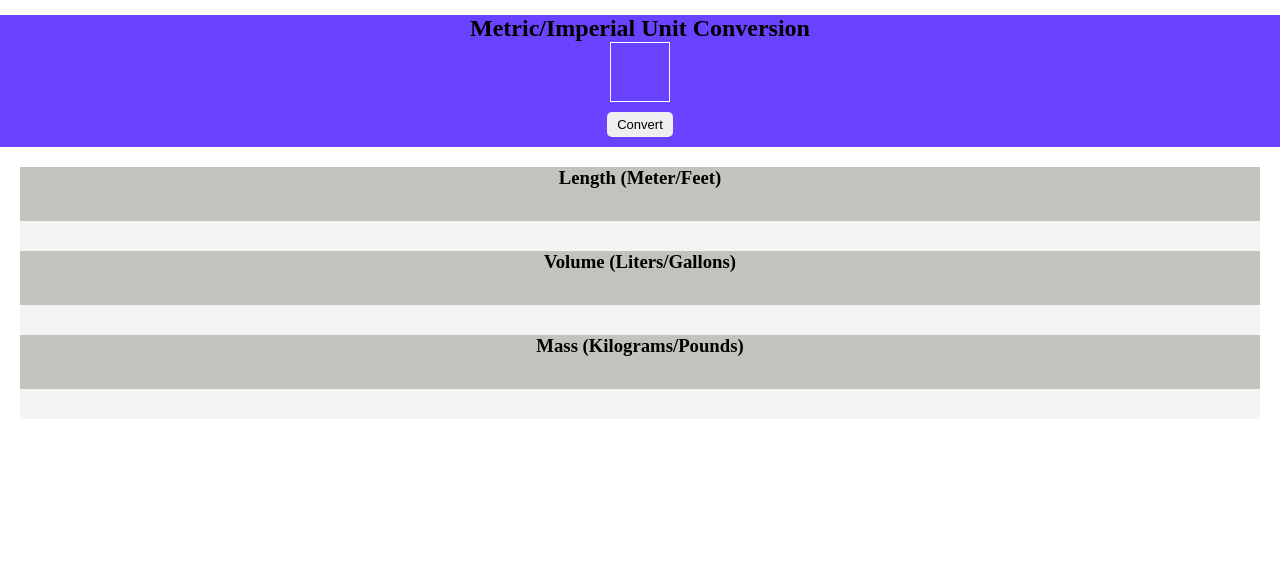
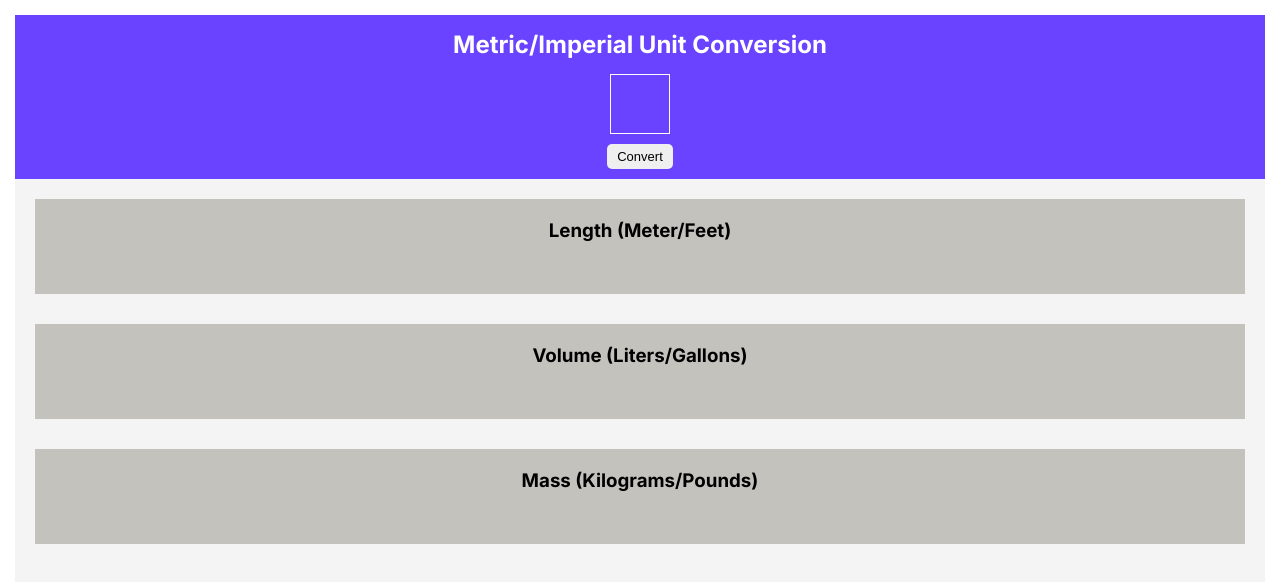
Before and after one commit to sachinkmohan/unit-converter, a website built with Vite: page index.html in a window 1280 px wide. Built offline with nearby package versions, Linux system fonts and the light colour scheme.

Commit message:
add font styling and adjust layout for user input and conversions section

```diff
--- a/index.css
+++ b/index.css
@@ -1,5 +1,6 @@
 body {
   margin: 0;
+  font-family: "Inter", sans-serif;
 }
 
 h1,
@@ -10,7 +11,7 @@ h3 {
 
 #container {
   /* width: 550px; */
-  margin: 15px auto;
+  margin: 15px;
   display: flex;
   flex-direction: column;
 }
@@ -33,6 +34,11 @@ h3 {
   text-align: center;
 }
 
+#user-input h2 {
+  margin: 15px 0px;
+  color: white;
+}
+
 button {
   font-size: small;
   padding: 5px 10px;
@@ -43,13 +49,14 @@ button {
 
 #conversions {
   background-color: #f4f4f4;
-  margin: 20px;
+  padding: 20px 20px;
   display: flex;
   flex-direction: column;
 }
 
 .data {
   margin-bottom: 30px;
+  padding: 20px 0px;
   background-color: #c4c2bc;
   display: flex;
   flex-direction: column;
--- a/index.html
+++ b/index.html
@@ -1,6 +1,12 @@
 <html>
   <head>
     <link rel="stylesheet" href="index.css" />
+    <link rel="preconnect" href="https://fonts.googleapis.com" />
+    <link rel="preconnect" href="https://fonts.gstatic.com" crossorigin />
+    <link
+      href="https://fonts.googleapis.com/css2?family=Inter:ital,opsz,wght@0,14..32,100..900;1,14..32,100..900&display=swap"
+      rel="stylesheet"
+    />
   </head>
   <body>
     <div id="container">
```
